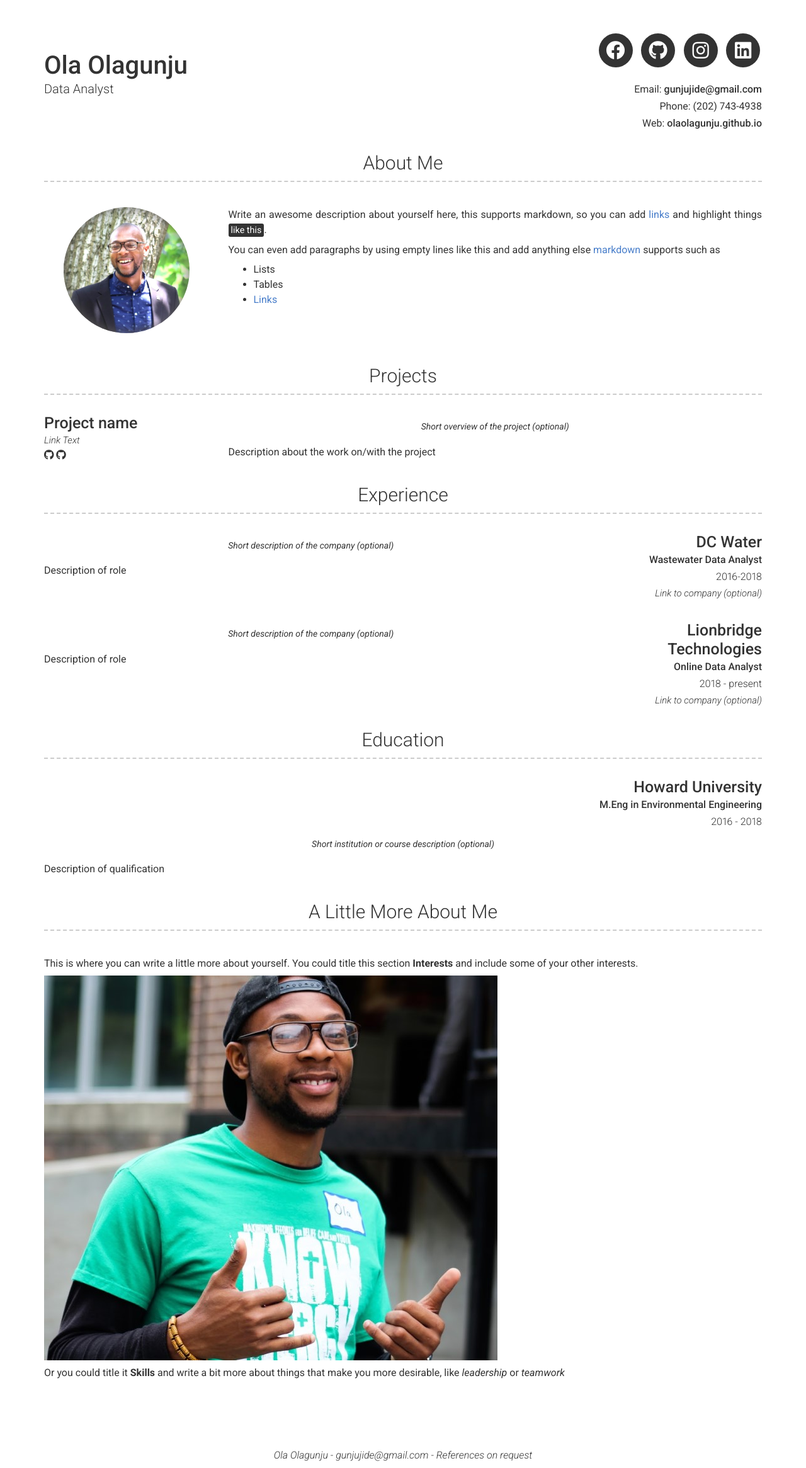
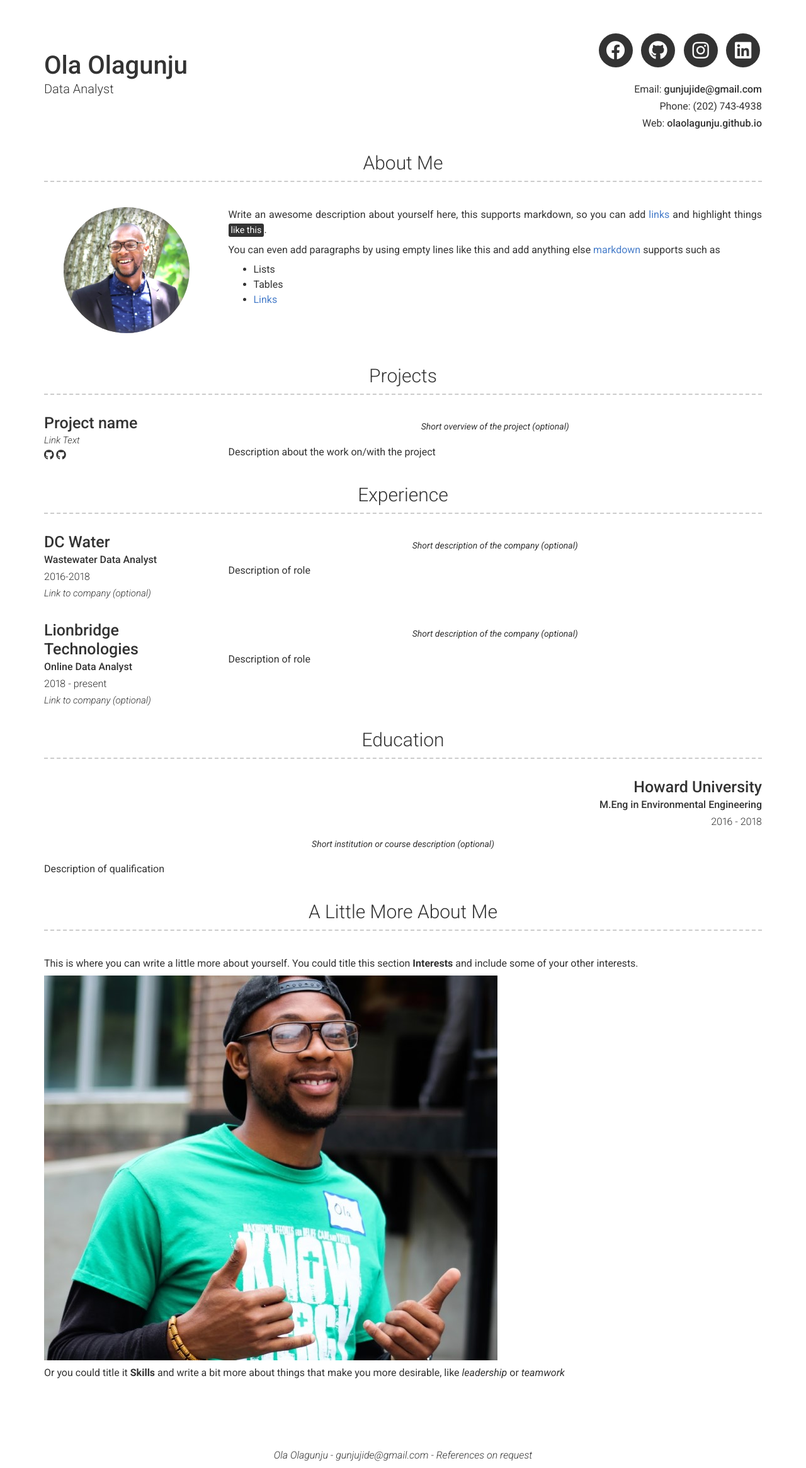
Before and after one commit to OlaOlagunju/cloudgeek.com.ng, a Jekyll site: the page built from index.md, in a window 1280 px wide. Shown: the whole page at 63% size. Built offline with Jekyll 4.4.1, drawn with Linux system fonts in a browser that asks for light colours; nearby versions of some CDN libraries.

Commit message:
Update _config.yml

```diff
--- a/_config.yml
+++ b/_config.yml
@@ -82,7 +82,7 @@ content:
   - title: Experience
     layout: list
     content:
-      - layout: right
+      - layout: left
         title: DC Water
         sub_title: Wastewater Data Analyst
         caption: 2016-2018
@@ -91,7 +91,7 @@ content:
           Short description of the company (optional)
         description: | # this will include new lines to allow paragraphs
           Description of role
-      - layout: right
+      - layout: left
         title: Lionbridge Technologies
         sub_title: Online Data Analyst
         caption: 2018 - present
```
